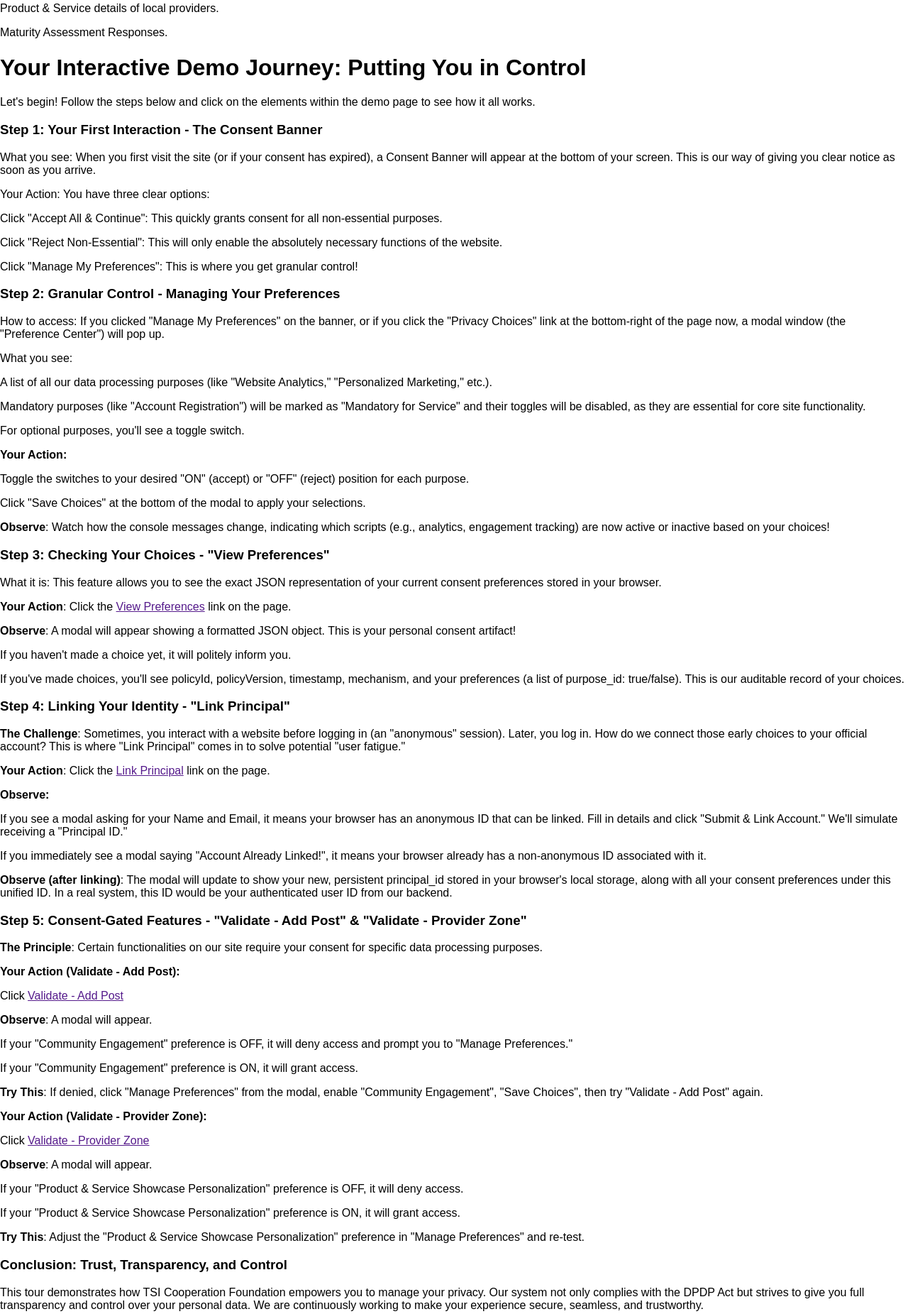
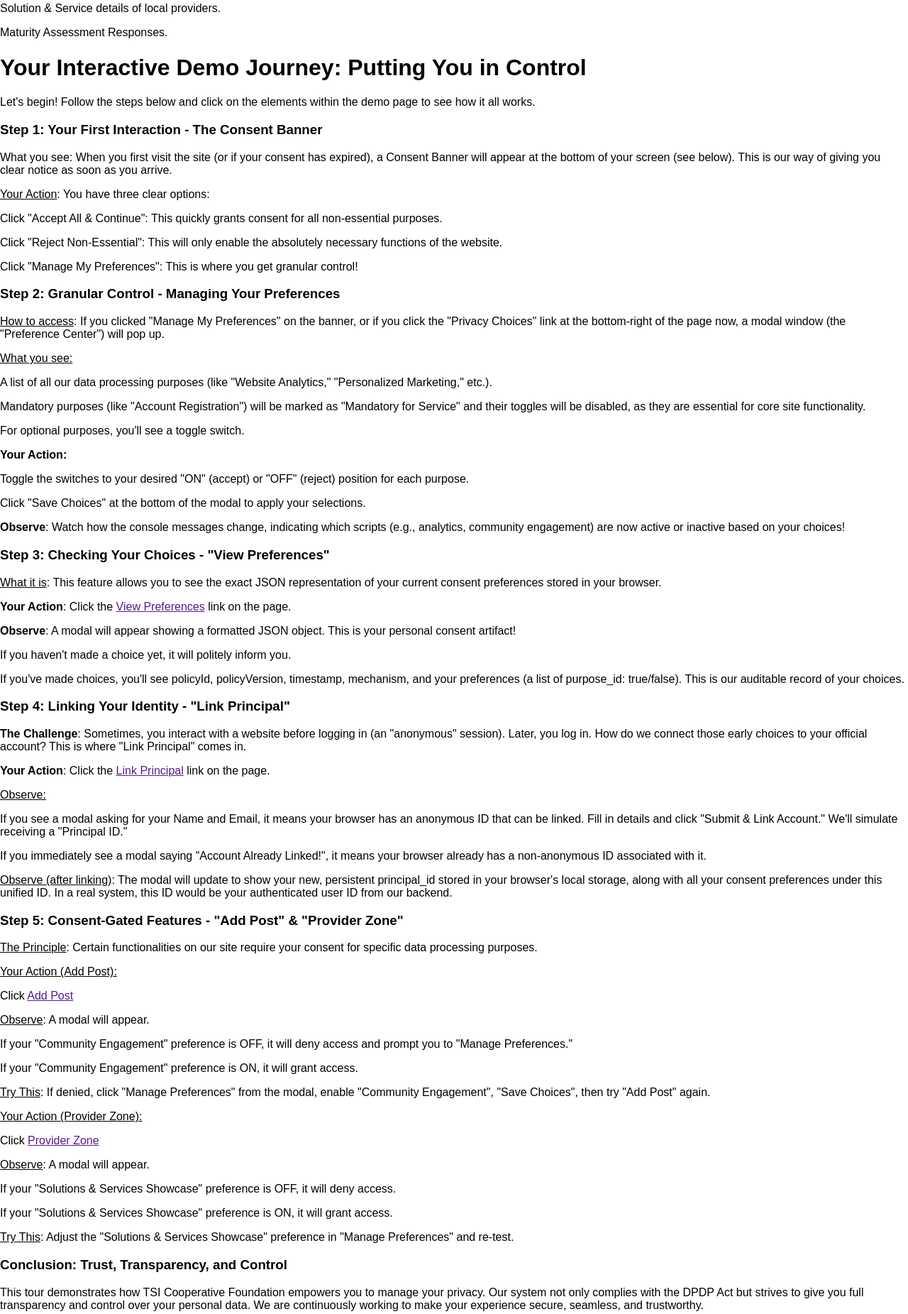
Before and after one commit to tsi-cooperative/tsi-dpdp-cms, a plain HTML site: page sdk/js/index.html in a window 1280 px wide. Shown: the part 853-2704 px from the top of the page at 71% size. Drawn offline with Linux system fonts and the light colour scheme; no server answers; files whose address does not match are found by name.

Commit message:
Minor text edits

```diff
--- a/sdk/js/index.html
+++ b/sdk/js/index.html
@@ -174,7 +174,7 @@
 <a href="https://tsicoop.org" target="_blank"><img src = "logo.svg" alt="TSI Coop Foundation"/></a>
 <h1>TSI DPDP CMS Client - Interactive Tour</h1>
 <h3>Welcome to Your Privacy Journey with TSI Coop!</h3>
-<p>Hello and welcome to this interactive tour of the TSI DPDP Consent Management System Client! At TSI Cooperation Foundation, we believe in transparent and user-empowering data privacy. As the Data Fiduciary for this <a href="https://tsicoop.org" target="_blank">website</a>, we are committed to upholding your rights under the Digital Personal Data Protection (DPDP) Act, 2023.</p>
+<p>Hello and welcome to this interactive tour of the TSI DPDP Consent Management System Client! At TSI Cooperative Foundation, we believe in transparent and user-empowering data privacy. As the Data Fiduciary for this <a href="https://tsicoop.org" target="_blank">website</a>, we are committed to upholding your rights under the Digital Personal Data Protection (DPDP) Act, 2023.</p>
 
 <p>This tour will walk you through how our system puts you in control of your personal data.</p>
 
@@ -190,11 +190,11 @@
 
 <p><u>Website Analytics & Performance</u>: To understand how visitors use our website, which pages are most popular, and identify areas for improvement. This helps us enhance your browse experience and site performance.</p>
 
-<p><u>Community Engagement</u>: Your community interactions such as technical posts, meetings/webinars invite, enquiries, RFPs, testimonials, upport request and grievances. This helps us offer stakeholder collaboration in the MSME tech ecosystem.</p>
+<p><u>Community Engagement</u>: Your community interactions such as technical posts, meetings/webinars invite, enquiries, RFPs, testimonials, support requests and grievances. This helps us offer stakeholder collaboration in the MSME tech ecosystem.</p>
 
-<p><u>Product & Service Showcase</u>: Products and services that will help the MSMEs & Professionals to discover and benefit. This will help us expand the reach of local providers.</p>
+<p><u>Solutions & Services Showcase</u>: Solutions and Services that will help the MSMEs & Professionals to discover and benefit. This will help us expand the reach of local providers.</p>
 
-<p><u>Digital & Capability Maturity Assessment</u>: Digital Maturity Assessments of businesses and Capability Maturity Assessment of local providers. This helps us offer Ratings & advise on areas of improvement. </p>
+<p><u>Maturity Assessments</u>: Digital Maturity Assessments of businesses and Capability Maturity Assessment of local providers. This helps us offer Ratings & advise on areas of improvement. </p>
 
 <h3>The Data Fields Involved Include</h3>
 
@@ -204,7 +204,7 @@
 
 <p>Engagement Interactions (e.g., technical post views, meetings, inquiries, RFPs, testimonials, support request, grievances).</p>
 
-<p>Product & Service details of local providers.</p>
+<p>Solution & Service details of local providers.</p>
 
 <p>Maturity Assessment Responses.</p>
 
@@ -213,9 +213,9 @@
 
 <h3>Step 1: Your First Interaction - The Consent Banner</h3>
 
-<p>What you see: When you first visit the site (or if your consent has expired), a Consent Banner will appear at the bottom of your screen. This is our way of giving you clear notice as soon as you arrive.</p>
+<p>What you see: When you first visit the site (or if your consent has expired), a Consent Banner will appear at the bottom of your screen (see below). This is our way of giving you clear notice as soon as you arrive.</p>
 
-<p>Your Action: You have three clear options:</p>
+<p><u>Your Action</u>: You have three clear options:</p>
 
 <p>Click "Accept All & Continue": This quickly grants consent for all non-essential purposes.</p>
 
@@ -225,9 +225,9 @@
 
 <h3>Step 2: Granular Control - Managing Your Preferences</h3>
 
-<p>How to access: If you clicked "Manage My Preferences" on the banner, or if you click the "Privacy Choices" link at the bottom-right of the page now, a modal window (the "Preference Center") will pop up.</p>
+<p><u>How to access</u>: If you clicked "Manage My Preferences" on the banner, or if you click the "Privacy Choices" link at the bottom-right of the page now, a modal window (the "Preference Center") will pop up.</p>
 
-<p>What you see:</p>
+<p><u>What you see:</u></p>
 
 <p>A list of all our data processing purposes (like "Website Analytics," "Personalized Marketing," etc.).</p>
 
@@ -241,11 +241,11 @@
 
 <p>Click "Save Choices" at the bottom of the modal to apply your selections.</p>
 
-<p><strong>Observe</strong>: Watch how the console messages change, indicating which scripts (e.g., analytics, engagement tracking) are now active or inactive based on your choices!</p>
+<p><strong>Observe</strong>: Watch how the console messages change, indicating which scripts (e.g., analytics, community engagement) are now active or inactive based on your choices!</p>
 
 <h3>Step 3: Checking Your Choices - "View Preferences"</h3>
 
-<p>What it is: This feature allows you to see the exact JSON representation of your current consent preferences stored in your browser.</p>
+<p><u>What it is</u>: This feature allows you to see the exact JSON representation of your current consent preferences stored in your browser.</p>
 
 <div id="view-preferences"><strong>Your Action</strong>: Click the <a href="">View Preferences</a> link on the page.</div>
 
@@ -257,48 +257,48 @@
 
 <h3>Step 4: Linking Your Identity - "Link Principal"</h3>
 
-<p><strong>The Challenge</strong>: Sometimes, you interact with a website before logging in (an "anonymous" session). Later, you log in. How do we connect those early choices to your official account? This is where "Link Principal" comes in to solve potential "user fatigue."</p>
+<p><strong>The Challenge</strong>: Sometimes, you interact with a website before logging in (an "anonymous" session). Later, you log in. How do we connect those early choices to your official account? This is where "Link Principal" comes in.</p>
 
 <div id="link-principal"><strong>Your Action</strong>: Click the <a href="">Link Principal</a> link on the page.</div>
 
-<p><strong>Observe:</strong></p>
+<p><u>Observe:</u></p>
 
 <p>If you see a modal asking for your Name and Email, it means your browser has an anonymous ID that can be linked. Fill in details and click "Submit & Link Account." We'll simulate receiving a "Principal ID."</p>
 
 <p>If you immediately see a modal saying "Account Already Linked!", it means your browser already has a non-anonymous ID associated with it.</p>
 
-<p><strong>Observe (after linking)</strong>: The modal will update to show your new, persistent principal_id stored in your browser's local storage, along with all your consent preferences under this unified ID. In a real system, this ID would be your authenticated user ID from our backend.</p>
+<p><u>Observe (after linking)</u>: The modal will update to show your new, persistent principal_id stored in your browser's local storage, along with all your consent preferences under this unified ID. In a real system, this ID would be your authenticated user ID from our backend.</p>
 
-<h3>Step 5: Consent-Gated Features - "Validate - Add Post" & "Validate - Provider Zone"</h3>
+<h3>Step 5: Consent-Gated Features - "Add Post" & "Provider Zone"</h3>
 
-<p><strong>The Principle</strong>: Certain functionalities on our site require your consent for specific data processing purposes.</p>
+<p><u>The Principle</u>: Certain functionalities on our site require your consent for specific data processing purposes.</p>
 
-<p><strong>Your Action (Validate - Add Post):</strong></p>
+<p><u>Your Action (Add Post):</u></p>
 
-<div id="validate-add-post">Click <a href="">Validate - Add Post</a></div>
+<div id="validate-add-post">Click <a href="">Add Post</a></div>
 
-<p><strong>Observe</strong>: A modal will appear.</p>
+<p><u>Observe</u>: A modal will appear.</p>
 
 <p>If your "Community Engagement" preference is OFF, it will deny access and prompt you to "Manage Preferences."</p>
 
 <p>If your "Community Engagement" preference is ON, it will grant access.</p>
 
-<p><strong>Try This</strong>: If denied, click "Manage Preferences" from the modal, enable "Community Engagement", "Save Choices", then try "Validate - Add Post" again.
+<p><u>Try This</u>: If denied, click "Manage Preferences" from the modal, enable "Community Engagement", "Save Choices", then try "Add Post" again.
 
-<p><strong>Your Action (Validate - Provider Zone):</strong></p>
+<p><u>Your Action (Provider Zone):</u></p>
 
-<div id="validate-provider-zone">Click <a href="">Validate - Provider Zone</a></div>
+<div id="validate-provider-zone">Click <a href="">Provider Zone</a></div>
 
-<p><strong>Observe</strong>: A modal will appear.</p>
+<p><u>Observe</u>: A modal will appear.</p>
 
-<p>If your "Product & Service Showcase Personalization" preference is OFF, it will deny access.</p>
+<p>If your "Solutions & Services Showcase" preference is OFF, it will deny access.</p>
 
-<p>If your "Product & Service Showcase Personalization" preference is ON, it will grant access.</p>
+<p>If your "Solutions & Services Showcase" preference is ON, it will grant access.</p>
 
-<p><strong>Try This</strong>: Adjust the "Product & Service Showcase Personalization" preference in "Manage Preferences" and re-test.</p>
+<p><u>Try This</u>: Adjust the "Solutions & Services Showcase" preference in "Manage Preferences" and re-test.</p>
 
 <h3>Conclusion: Trust, Transparency, and Control</h3>
-<p>This tour demonstrates how TSI Cooperation Foundation empowers you to manage your privacy. Our system not only complies with the DPDP Act but strives to give you full transparency and control over your personal data. We are continuously working to make your experience secure, seamless, and trustworthy.</p>
+<p>This tour demonstrates how TSI Cooperative Foundation empowers you to manage your privacy. Our system not only complies with the DPDP Act but strives to give you full transparency and control over your personal data. We are continuously working to make your experience secure, seamless, and trustworthy.</p>
 
 <p><strong>Thank you for taking the tour!</strong></p>
 
```
